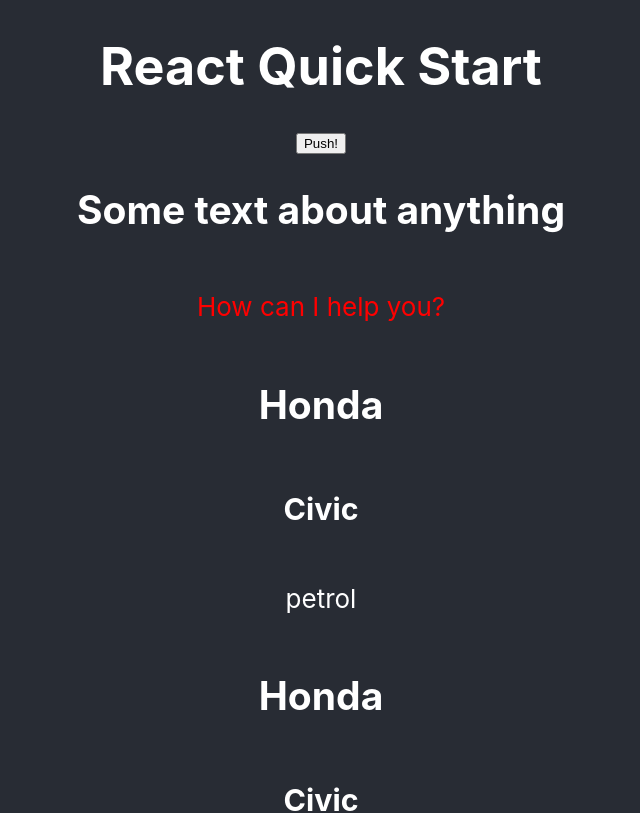
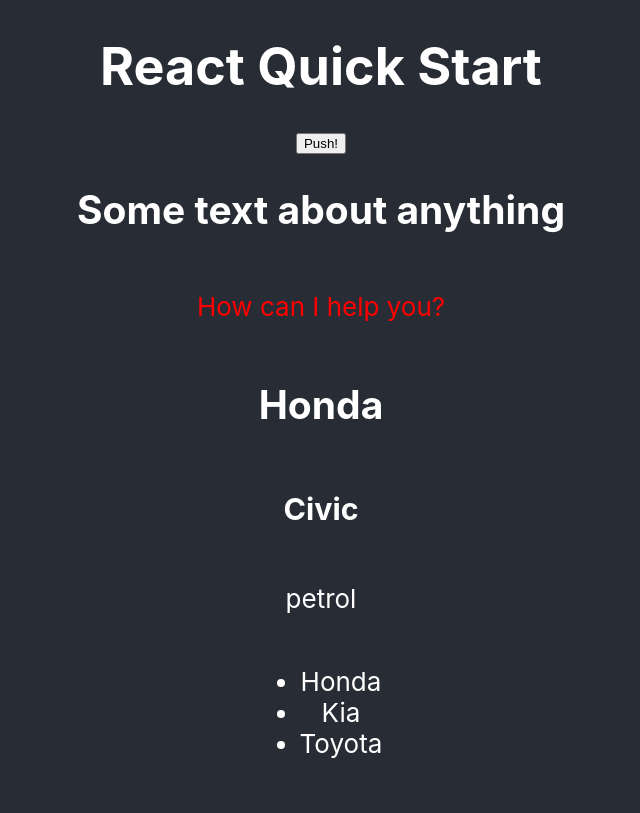
Before and after one commit to tamas100/react-quick-start, a React (Create React App) app: page / in a window 1280 px wide. Shown: the top 813 px of the page, without its empty margins (319-959 px from the left). Built offline with nearby package versions, Linux system fonts and the light colour scheme.

Commit message:
render a list

```diff
--- a/src/Components/CarProfile/CarProfile.jsx
+++ b/src/Components/CarProfile/CarProfile.jsx
@@ -1,19 +1,40 @@
 import React from 'react';
 
-const car = {
+const car = [{
     manufacturer: 'Honda',
     type: 'Civic',
-    fuel: 'petrol'
+    fuel: 'petrol',
+    regNumber: 'MTD-562'
+  },
+  {
+    manufacturer: 'Kia',
+    type: 'Ceed',
+    fuel: 'petrol',
+    regNumber: 'AAFE-555'
+  },
+  {
+    manufacturer: 'Toyota',
+    type: 'Corolla',
+    fuel: 'hybrid',
+    regNumber: 'ABAC-256'
   }
 
+];
+
 export default function CarProfile() {
+    const listItems = car.map(car =>
+        <li key={car.regNumber}>
+            {car.manufacturer}
+        </li>
+        );
     return (
         <>
-      <h2>{car.manufacturer}</h2>
-      <h3>{car.type}</h3>
+            <h2>{car[0].manufacturer}</h2>
+            <h3>{car[0].type}</h3>
             <p>
-        {car.fuel}
+                {car[0].fuel}
             </p>
+            <ul>{listItems}</ul>
         </>
     );
 }
```
Also changed, not shown: src/Components/CarList/CarList.jsx (added, +12 -0 lines). Lines whose indentation alone changed are shown as unchanged.
